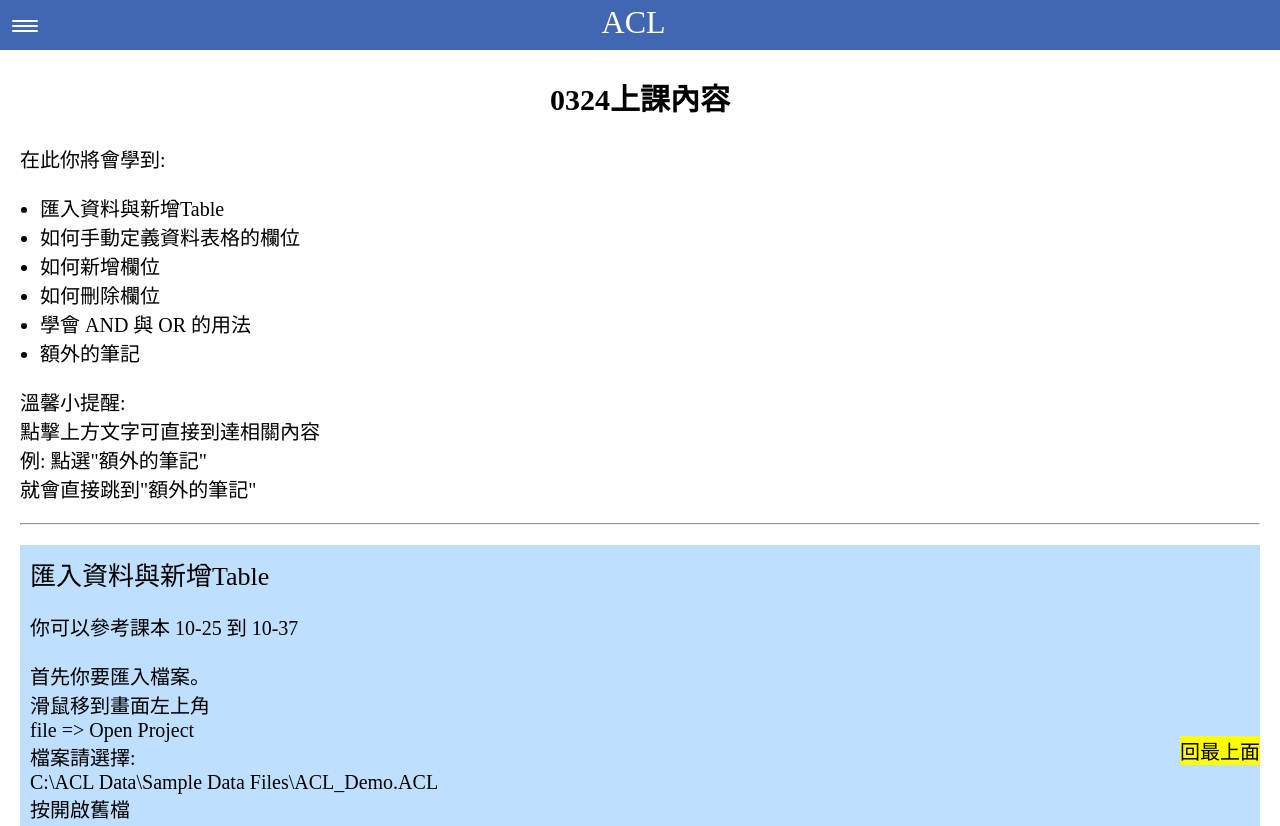
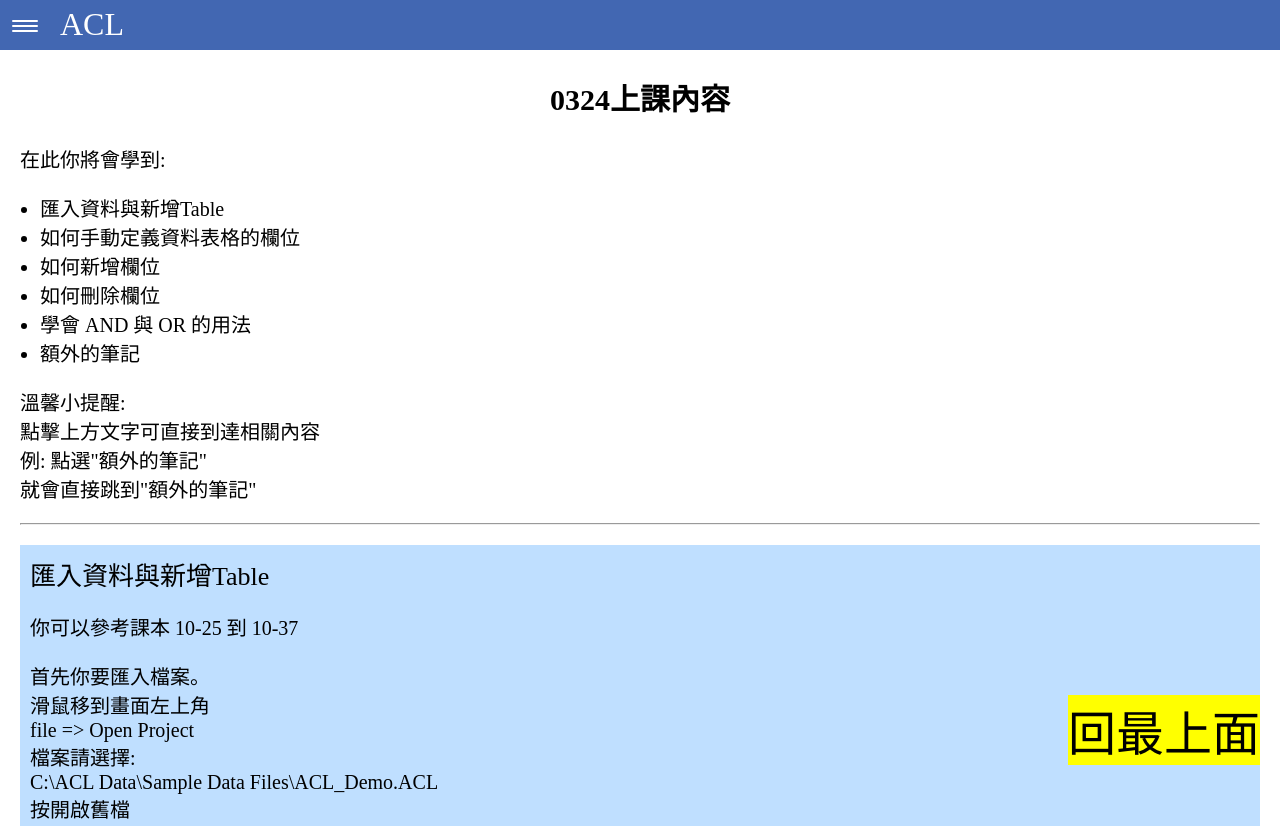
Before and after one commit to 10543218/ACL, a plain HTML site: page index.html in a window 1280 px wide. Shown: the top 826 px of the page. Drawn offline with Linux system fonts and the light colour scheme.

Commit message:
Update index.css

```diff
--- a/index.css
+++ b/index.css
@@ -41,8 +41,8 @@ button{
 .acl{
 	color: white;
 	position: absolute;
-	left: 47%;
-	top: 4px;
+	left: 60px;
+	top: 6px;
 	font-size: 32px;
 }
 
@@ -235,6 +235,7 @@ button{
 	position: fixed;
 	bottom: 35px;
 	right: 20px;
+	font-size: 48px;
 }
 
 
```
